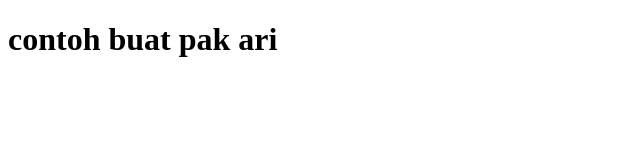
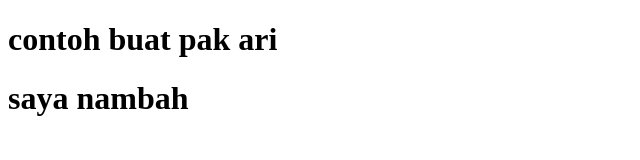
Before and after one commit to rofiuddin15/tugas_moblie, a plain HTML site: page index.html in a window 1280 px wide. Shown: the whole page, without its empty margins (0-640 px from the left). Drawn offline with Linux system fonts and the light colour scheme.

Commit message:
merubah tambahan

```diff
--- a/index.html
+++ b/index.html
@@ -7,5 +7,6 @@
 </head>
 <body>
     <h1>contoh buat pak ari</h1>
+    <h1>saya nambah</h1>
 </body>
 </html>
```
